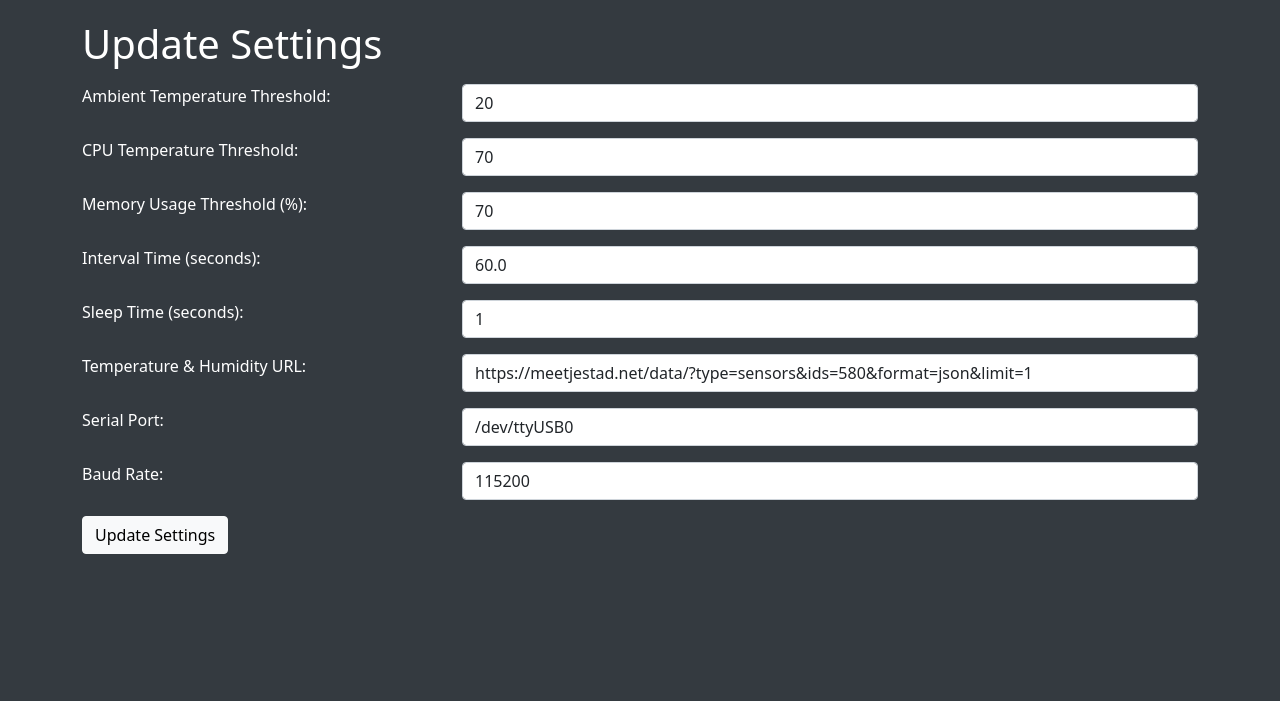
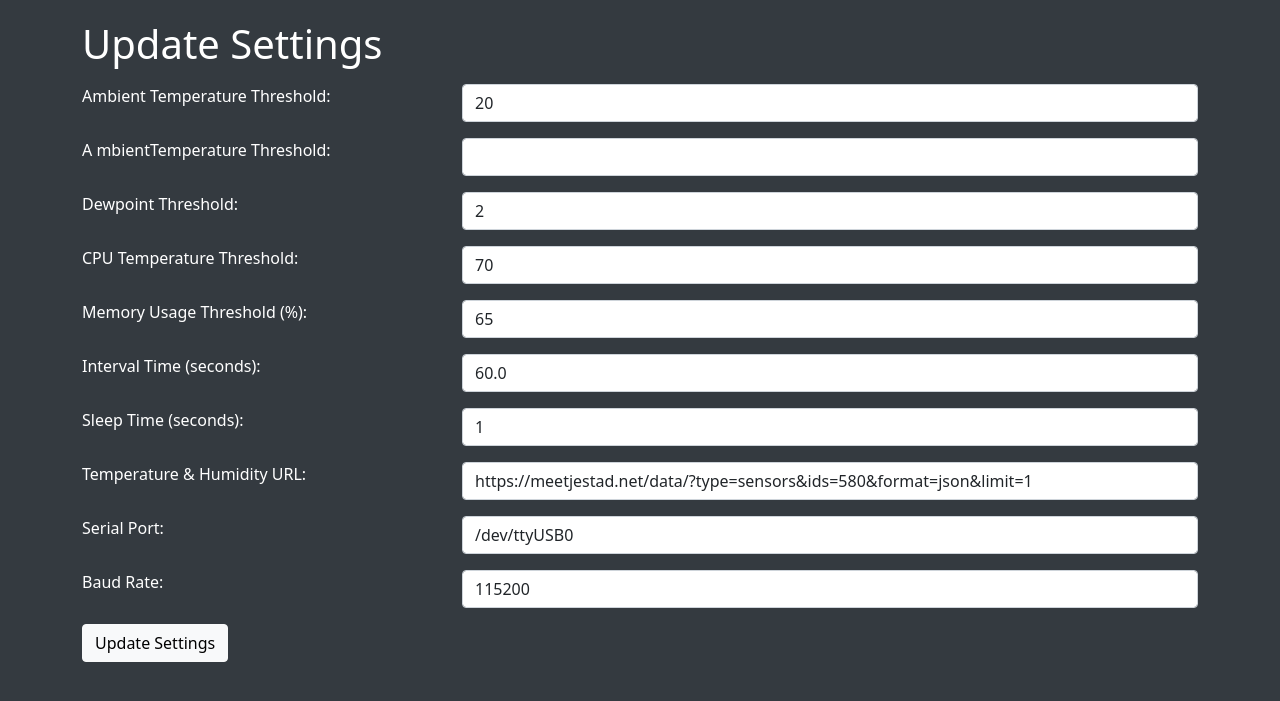
Before and after one commit to robertrongen/WeatherMonitor, a Flask app: page /settings in a window 1280 px wide. Shown: the top 701 px of the page. Run offline with Flask 3, Linux system fonts and the light colour scheme.

Commit message:
Added dewpoint threshold

```diff
--- a/app.py
+++ b/app.py
@@ -53,6 +53,7 @@
     except FileNotFoundError:
         settings = {
             "ambient_temp_threshold": 20,
+            "dewpoint_threshold": 2,
             "cpu_temp_threshold": 65,
             "memory_usage__threshold": 65,
             "interval_time": 0.2,
@@ -65,6 +66,7 @@
     if request.method == 'POST':
         # Update settings based on form data
         settings['ambient_temp_threshold'] = int(request.form['ambient_temp_threshold'])
+        settings['dewpoint_threshold'] = int(request.form['dewpoint_threshold'])
         settings['cpu_temp_threshold'] = int(request.form['cpu_temp_threshold'])
         settings['memory_usage_threshold'] = int(request.form['memory_usage_threshold'])
         settings['interval_time'] = float(request.form['interval_time'])
--- a/control.py
+++ b/control.py
@@ -46,11 +46,11 @@
         dew_point_threshold = round(temperature - 2, 2)
         fan_status = "ON" if (
             temperature > settings["ambient_temp_threshold"]
-            or temperature <= dew_point + 1
+            or temperature <= dew_point + settings["dewpoint_threshold]
             or cpu_temperature > settings["cpu_temp_threshold"]
             or memory_usage > settings["memory_usage_threshold"]
         ) else "OFF"
-        heater_status = "ON" if temperature <= dew_point_threshold else "OFF"
+        heater_status = "ON" if temperature <= (dew_point + settings["dewpoint_threshold]) else "OFF"
         GPIO.output(Relay_Ch1, GPIO.LOW if fan_status == "ON" else GPIO.HIGH)
         GPIO.output(Relay_Ch2, GPIO.LOW if heater_status == "ON" else GPIO.HIGH)
 
--- a/settings.json
+++ b/settings.json
@@ -1,5 +1,6 @@
 {
     "ambient_temp_threshold": 20,
+    "dewpoint_threshold": 2,
     "cpu_temp_threshold": 70,
     "memory_usage_threshold": 65,
     "interval_time": 60.0,
--- a/templates/settings.html
+++ b/templates/settings.html
@@ -31,6 +31,22 @@
             </div>
             <div class="row mb-3">
                 <div class="col-sm-4">
+                    <label for="ambient_temp_threshold" class="form-label">A mbientTemperature Threshold:</label>
+                </div>
+                <div class="col-sm-8">
+                    <input type="number" name="ambient_temperature_threshold" value="{{ settings['ambient_temperature_threshold'] }}" class="form-control">
+                </div>
+            </div>
+            <div class="row mb-3">
+                <div class="col-sm-4">
+                    <label for="dewpoint_threshold" class="form-label">Dewpoint Threshold:</label>
+                </div>
+                <div class="col-sm-8">
+                    <input type="number" name="dewpoint_threshold" value="{{ settings['dewpoint_threshold'] }}" class="form-control">
+                </div>
+            </div>
+            <div class="row mb-3">
+                <div class="col-sm-4">
                     <label for="cpu_temp_threshold" class="form-label">CPU Temperature Threshold:</label>
                 </div>
                 <div class="col-sm-8">
@@ -39,10 +55,10 @@
             </div>
             <div class="row mb-3">
                 <div class="col-sm-4">
-                    <label for="cpu_temp_threshold" class="form-label">Memory Usage Threshold (%):</label>
+                    <label for="memory_usage_threshold" class="form-label">Memory Usage Threshold (%):</label>
                 </div>
                 <div class="col-sm-8">
-                    <input type="number" name="cpu_temp_threshold" value="{{ settings['cpu_temp_threshold'] }}" class="form-control">
+                    <input type="number" name="cpu_temp_threshold" value="{{ settings['memory_usage_threshold'] }}" class="form-control">
                 </div>
             </div>
             <div class="row mb-3">
```
